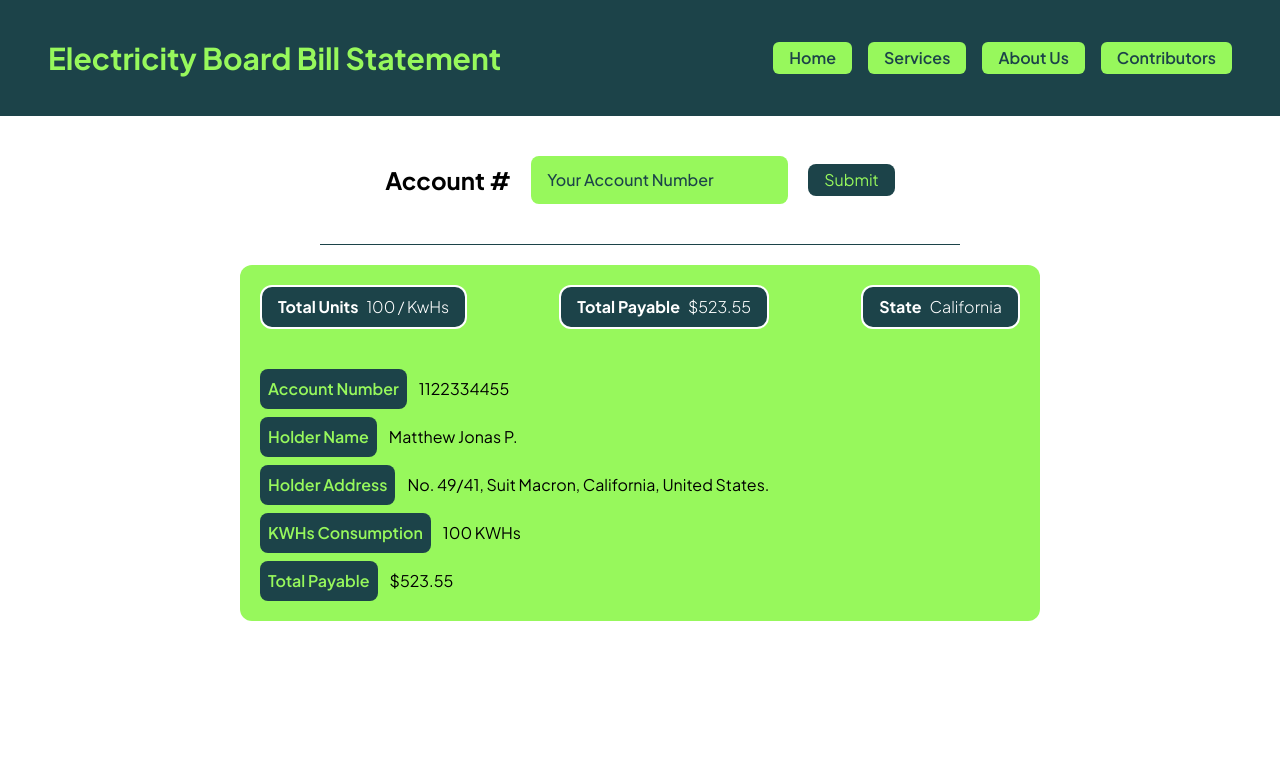
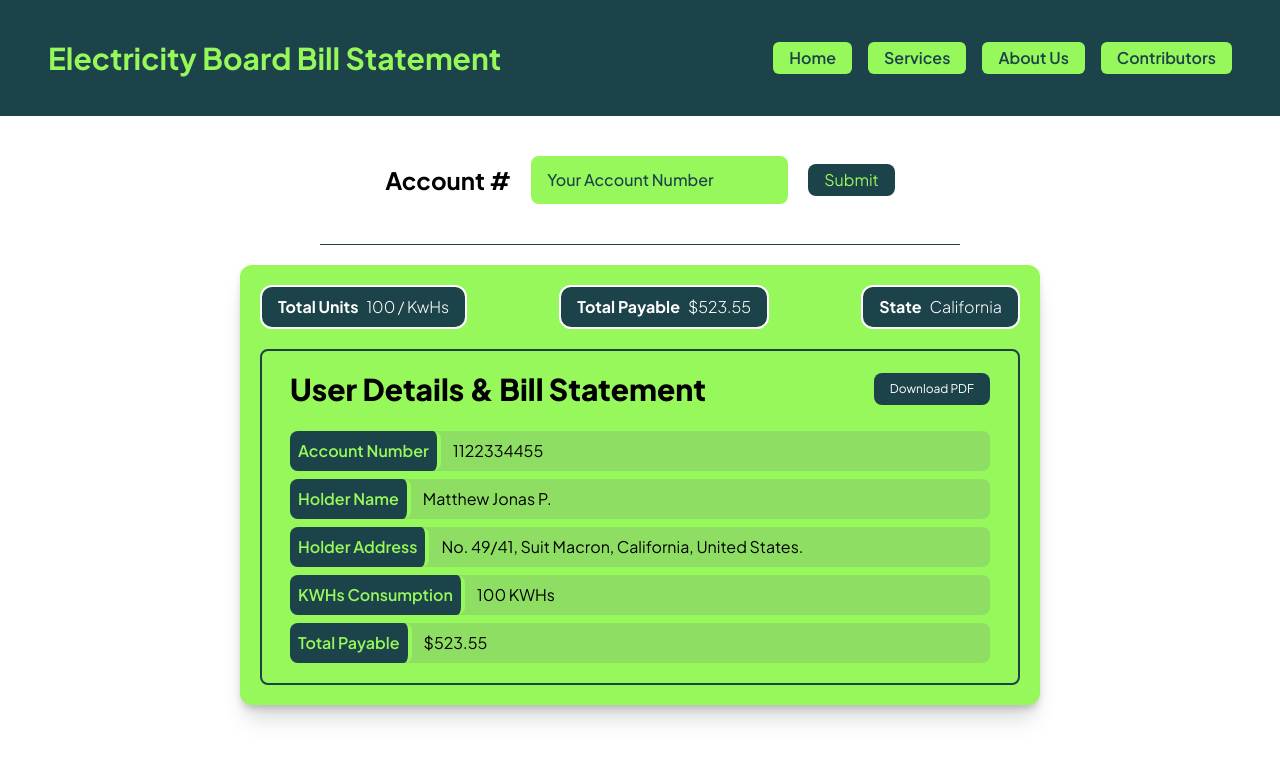
Before and after one commit to muthukumarimoorthi/eb-statement, a website built with Vite: page index.html in a window 1280 px wide. Built offline with nearby package versions, Linux system fonts and the light colour scheme.

Commit message:
feat: added new dynamic container

```diff
--- a/index.html
+++ b/index.html
@@ -70,7 +70,7 @@
       </div>
 
       <!-- ! Dynamic Div Starts Here -->
-      <div class="bg-[#97F85C] p-5 mx-auto w-[800px] rounded-xl mt-5">
+      <div class="bg-[#97F85C] p-5 mx-auto w-[800px] rounded-xl mt-5 shadow-xl drop-shadow-lg">
         <!-- ! Main 3 Button Starts Here -->
         <div class="flex gap-x-2 justify-between">
           <div
@@ -95,35 +95,35 @@
         <!-- ! Main 3 Buttons Ends Here -->
 
         <!--! Input Div Starts Here -->
-        <div class="flex flex-col gap-y-2 mt-10">
-          <div class="flex items-center gap-x-3">
-            <span class="bg-[#1C4349] text-[#97F85C] p-2 font-semibold rounded-lg">Account Number</span>
+        <div class="border-2 py-5 px-7 mt-5 rounded-lg border-[#1C4349]">
+          <div class="pb-6 flex justify-between items-center">
+            <div class="font-black text-3xl">User Details & Bill Statement</div>
+            <button type="button" class="bg-[#1C4349] px-4 py-2 text-white rounded-lg text-xs" title="download this statement">Download PDF</button>
+          </div>
+          <div class="flex flex-col gap-y-2">
+            <div class="flex items-center gap-x-3 bg-gray-500/20 rounded-lg">
+              <span class="bg-[#1C4349] text-[#97F85C] p-2 font-semibold rounded-lg border-r-4 border-[#97F85C]">Account Number</span>
               <span>1122334455</span>
             </div>
-          <div class="flex items-center gap-x-3">
-            <span class="bg-[#1C4349] text-[#97F85C] p-2 font-semibold rounded-lg">Holder Name</span>
+            <div class="flex items-center gap-x-3 bg-gray-500/20 rounded-lg">
+              <span class="bg-[#1C4349] text-[#97F85C] p-2 font-semibold rounded-lg border-r-4 border-[#97F85C]">Holder Name</span>
               <span>Matthew Jonas P.</span>
             </div>
-          <div class="flex items-center gap-x-3">
-            <span class="bg-[#1C4349] text-[#97F85C] p-2 font-semibold rounded-lg">Holder Address</span>
+            <div class="flex items-center gap-x-3 bg-gray-500/20 rounded-lg">
+              <span class="bg-[#1C4349] text-[#97F85C] p-2 font-semibold rounded-lg border-r-4 border-[#97F85C]">Holder Address</span>
               <span>No. 49/41, Suit Macron, California, United States.</span>
             </div>
-          <div class="flex items-center gap-x-3">
-            <span class="bg-[#1C4349] text-[#97F85C] p-2 font-semibold rounded-lg">KWHs Consumption</span>
+            <div class="flex items-center gap-x-3 bg-gray-500/20 rounded-lg">
+              <span class="bg-[#1C4349] text-[#97F85C] p-2 font-semibold rounded-lg border-r-4 border-[#97F85C]">KWHs Consumption</span>
               <span>100 KWHs</span>
             </div>
-          <div class="flex items-center gap-x-3">
-            <span class="bg-[#1C4349] text-[#97F85C] p-2 font-semibold rounded-lg">Total Payable</span>
+            <div class="flex items-center gap-x-3 bg-gray-500/20 rounded-lg">
+              <span class="bg-[#1C4349] text-[#97F85C] p-2 font-semibold rounded-lg border-r-4 border-[#97F85C]">Total Payable</span>
               <span>$523.55</span>
             </div>
-
           </div>
-
-
-
-
-
-
+        </div>
+        <!-- ! Input Div Ends Here -->
       </div>
       <!-- ! Dynamic Div Ends Here -->
     </main>
```
Lines whose indentation alone changed are shown as unchanged.
